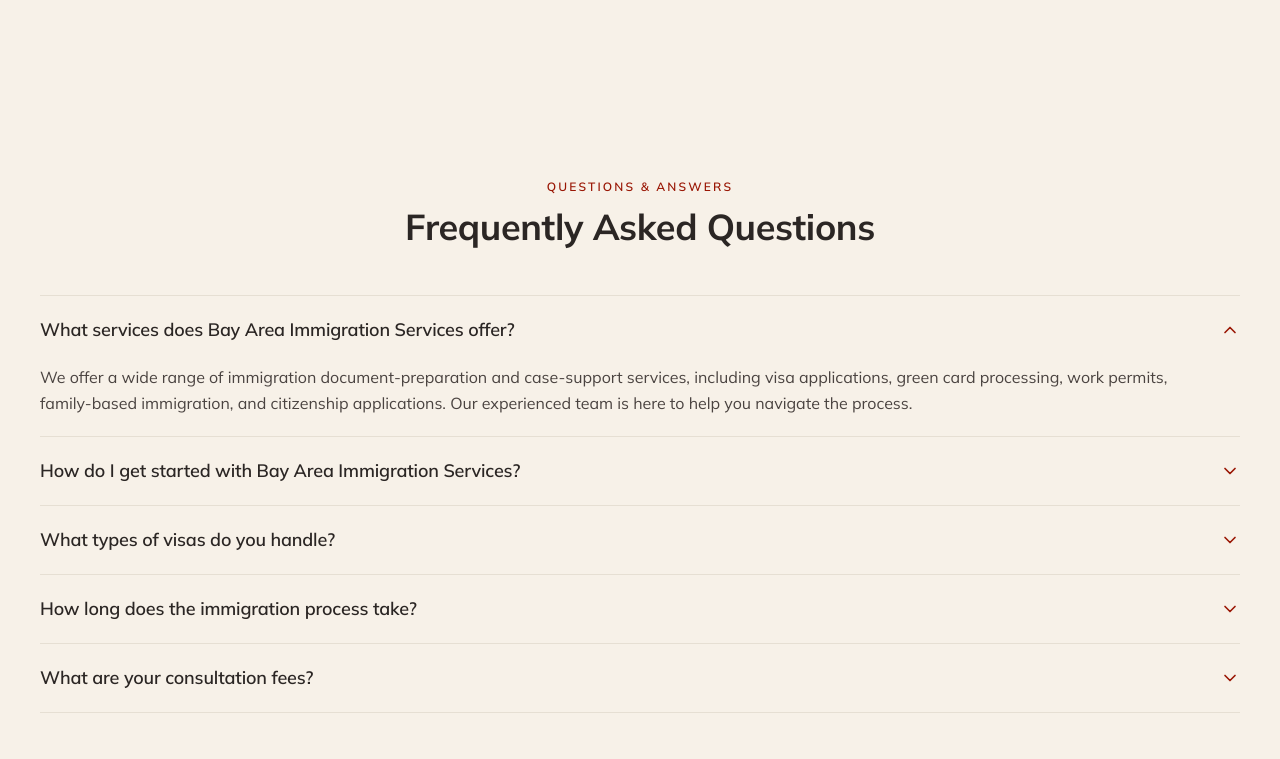
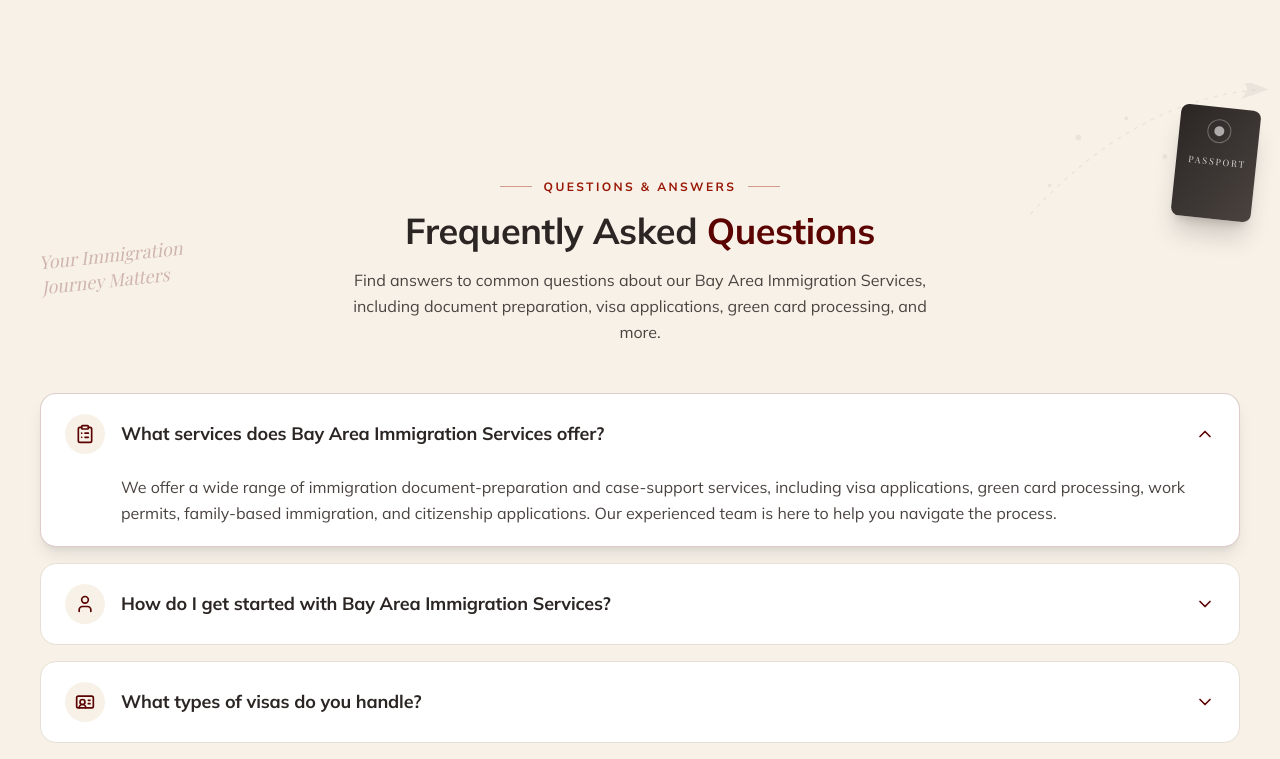
Before and after one commit to vishu8650253797-new/BAIS_Nextjs, a Next.js app: page / in a window 1280 px wide. Shown: the part 6640-7399 px from the top of the page. Built offline with nearby package versions, Linux system fonts and the light colour scheme; a web font is replaced by a local one.

Commit message:
feat: enhance FAQSection with new layout, icons, and improved accessibility features

```diff
--- a/src/components/home/FAQSection.tsx
+++ b/src/components/home/FAQSection.tsx
@@ -1,20 +1,145 @@
+"use client";
+
+import { useId, useState } from "react";
+import {
+  ChevronDown,
+  ClipboardList,
+  Clock,
+  IdCard,
+  MessageCircle,
+  User,
+} from "lucide-react";
 import { Container } from "@/components/ui/Container";
-import { SectionHeading } from "@/components/ui/SectionHeading";
-import { Accordion } from "@/components/shared/Accordion";
+import { cn } from "@/lib/utils";
 import { homeFAQs } from "@/data/faq";
 
+const icons = [ClipboardList, User, IdCard, Clock, MessageCircle];
+
 export function FAQSection() {
+  const [openIndex, setOpenIndex] = useState<number | null>(0);
+  const baseId = useId();
+
   return (
-    <section id="faq" className="scroll-mt-24 bg-cream py-24">
-      <Container className="max-w-3xl">
-        <SectionHeading
-          eyebrow="Questions &amp; Answers"
-          title="Frequently Asked Questions"
-          align="center"
-          className="mx-auto"
-        />
-        <div className="mt-12">
-          <Accordion items={homeFAQs} />
+    <section id="faq" className="relative scroll-mt-24 overflow-hidden bg-cream py-24">
+      <svg
+        className="pointer-events-none absolute -bottom-10 left-0 h-40 w-64 text-maroon/10"
+        viewBox="0 0 300 160"
+        fill="none"
+        aria-hidden="true"
+      >
+        <path d="M-20 120 Q 60 40 150 90 T 320 60" stroke="currentColor" strokeWidth="2" />
+      </svg>
+
+      <div className="pointer-events-none absolute -top-4 right-0 hidden h-64 w-72 lg:block" aria-hidden="true">
+        <svg className="absolute inset-0 size-full text-ink/[0.06]" viewBox="0 0 300 260" fill="none">
+          <circle cx="90" cy="70" r="3" fill="currentColor" />
+          <circle cx="140" cy="50" r="2" fill="currentColor" />
+          <circle cx="180" cy="90" r="2.5" fill="currentColor" />
+          <circle cx="60" cy="120" r="2" fill="currentColor" />
+          <circle cx="220" cy="60" r="2" fill="currentColor" />
+          <path
+            d="M40 150 Q 150 30 280 20"
+            stroke="currentColor"
+            strokeWidth="1.5"
+            strokeDasharray="4 6"
+          />
+          <path d="M262 10 L288 20 L260 30 L266 20 Z" fill="currentColor" />
+        </svg>
+        <div className="absolute right-6 top-10 h-28 w-20 rotate-6 rounded-lg bg-gradient-to-br from-ink to-body p-3 shadow-xl shadow-ink/20">
+          <div className="mx-auto flex size-6 items-center justify-center rounded-full border border-white/30">
+            <span className="block size-2.5 rounded-full bg-white/60" aria-hidden="true" />
+          </div>
+          <p className="mt-3 text-center font-serif text-[9px] tracking-[0.2em] text-white/80">
+            PASSPORT
+          </p>
+        </div>
+      </div>
+
+      <p
+        aria-hidden="true"
+        className="pointer-events-none absolute left-6 top-40 hidden -rotate-6 select-none font-serif text-lg italic leading-snug text-maroon/25 sm:block lg:left-10"
+      >
+        Your Immigration
+        <br />
+        Journey Matters
+      </p>
+
+      <Container className="relative max-w-3xl">
+        <div className="text-center">
+          <p className="mb-4 flex items-center justify-center gap-3 text-xs font-bold uppercase tracking-[0.2em] text-accent">
+            <span className="h-px w-8 bg-accent/40" aria-hidden="true" />
+            Questions &amp; Answers
+            <span className="h-px w-8 bg-accent/40" aria-hidden="true" />
+          </p>
+          <h2 className="text-3xl font-bold sm:text-4xl">
+            Frequently Asked <span className="text-maroon">Questions</span>
+          </h2>
+          <p className="mx-auto mt-4 max-w-xl text-base leading-relaxed text-body">
+            Find answers to common questions about our Bay Area Immigration
+            Services, including document preparation, visa applications,
+            green card processing, and more.
+          </p>
+        </div>
+
+        <div className="mt-12 space-y-4">
+          {homeFAQs.map((item, index) => {
+            const isOpen = openIndex === index;
+            const Icon = icons[index % icons.length];
+            const panelId = `${baseId}-panel-${index}`;
+            const buttonId = `${baseId}-button-${index}`;
+
+            return (
+              <div
+                key={item.question}
+                className={cn(
+                  "rounded-2xl border bg-white transition-all duration-300",
+                  isOpen ? "border-maroon/20 shadow-lg shadow-ink/10" : "border-border",
+                )}
+                onMouseEnter={() => setOpenIndex(index)}
+              >
+                <h3>
+                  <button
+                    id={buttonId}
+                    type="button"
+                    aria-expanded={isOpen}
+                    aria-controls={panelId}
+                    onClick={() => setOpenIndex(isOpen ? null : index)}
+                    onFocus={() => setOpenIndex(index)}
+                    className="flex w-full items-center gap-4 px-5 py-5 text-left sm:px-6"
+                  >
+                    <span className="flex size-10 shrink-0 items-center justify-center rounded-full bg-cream text-maroon">
+                      <Icon className="size-5" aria-hidden="true" />
+                    </span>
+                    <span className="flex-1 text-base font-bold text-ink sm:text-lg">
+                      {item.question}
+                    </span>
+                    <ChevronDown
+                      aria-hidden="true"
+                      className={cn(
+                        "size-5 shrink-0 text-maroon transition-transform duration-300",
+                        isOpen && "rotate-180",
+                      )}
+                    />
+                  </button>
+                </h3>
+                <div
+                  id={panelId}
+                  role="region"
+                  aria-labelledby={buttonId}
+                  className={cn(
+                    "grid transition-all duration-300 ease-out",
+                    isOpen ? "grid-rows-[1fr] opacity-100" : "grid-rows-[0fr] opacity-0",
+                  )}
+                >
+                  <div className="overflow-hidden">
+                    <p className="px-5 pb-5 pl-[76px] pr-6 text-sm leading-relaxed text-body sm:px-6 sm:pl-20 sm:text-base">
+                      {item.answer}
+                    </p>
+                  </div>
+                </div>
+              </div>
+            );
+          })}
         </div>
       </Container>
     </section>
```
